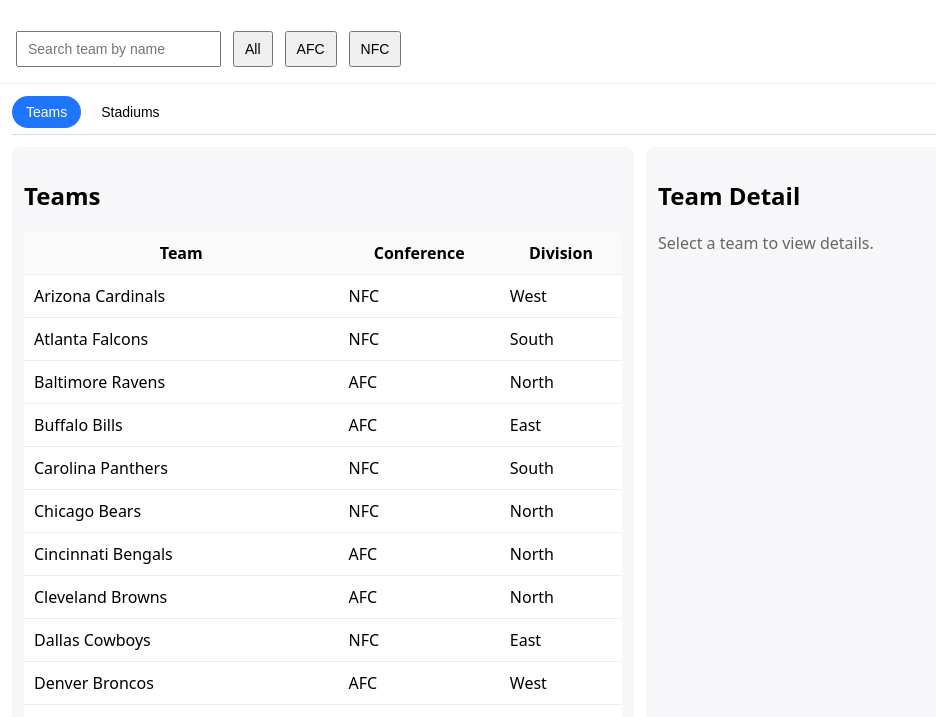
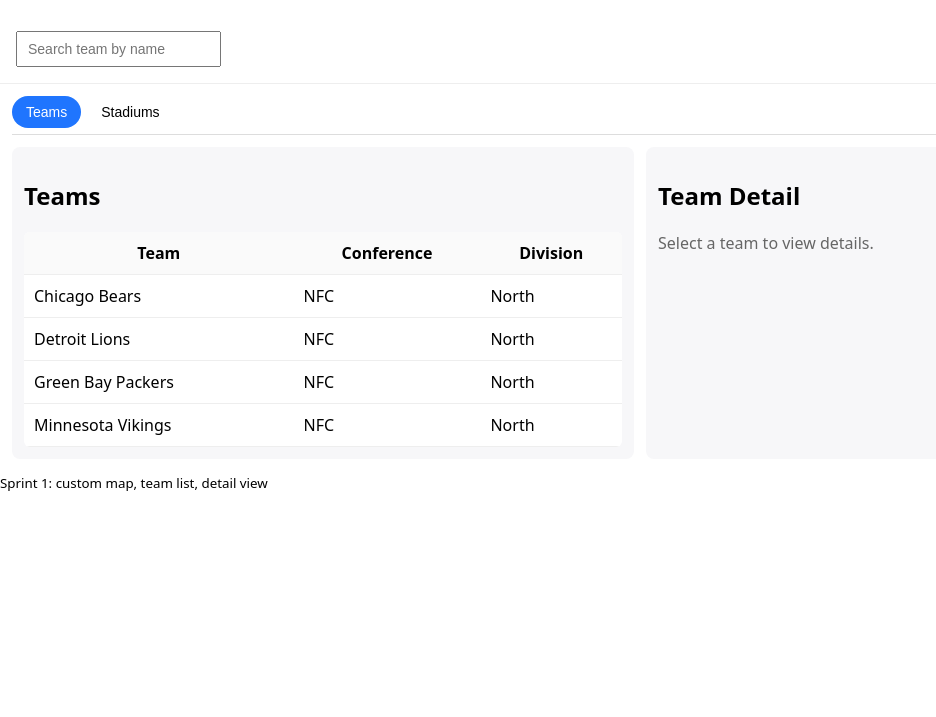
Before and after one commit to azeidan11/NFL-Project, a plain HTML site: page index.html in a window 1280 px wide. Shown: the part 83-800 px from the top of the page, without its empty margins (0-936 px from the left). Drawn offline with Linux system fonts and the light colour scheme.

Commit message:
NFC North Sort

```diff
--- a/index.html
+++ b/index.html
@@ -11,9 +11,6 @@
     <h1>NFL Teams</h1>
     <div class="controls">
       <input id="searchInput" placeholder="Search team by name" />
-      <button id="filterAll">All</button>
-      <button id="filterAFC">AFC</button>
-      <button id="filterNFC">NFC</button>
     </div>
   </header>
 
--- a/scripts/main.js
+++ b/scripts/main.js
@@ -1,19 +1,10 @@
 import { renderTeamList } from "./ui-team-list.js";
 import { renderTeamDetail } from "./ui-team-detail.js";
 import { renderStadiumList } from "./ui-stadium-list.js";
-import { mapByTeamName, ensureStoreLoaded } from "./store.js"; // add mapByTeamName
-
-let currentFilter = "ALL";
+import { ensureStoreLoaded, getTeamsFiltered, NFC_NORTH_FILTER } from "./store.js";
 
 function wireControls() {
   const search = document.getElementById("searchInput");
-  const btnAll = document.getElementById("filterAll");
-  const btnA = document.getElementById("filterAFC");
-  const btnN = document.getElementById("filterNFC");
-
-  btnAll.addEventListener("click", () => { currentFilter = "ALL"; renderTeamList(currentFilter); });
-  btnA.addEventListener("click", () => { currentFilter = "AFC"; renderTeamList(currentFilter); });
-  btnN.addEventListener("click", () => { currentFilter = "NFC"; renderTeamList(currentFilter); });
 
   // case insensitive partial search on Enter
   search.addEventListener("keydown", e => {
@@ -21,11 +12,9 @@ function wireControls() {
       const q = search.value.trim().toLowerCase();
       if (!q) return;
 
-      // get all team names from our CustomMap
-      const keys = mapByTeamName.sortedKeys ? mapByTeamName.sortedKeys() : [];
-
-      // find first partial match
-      const found = keys.find(name => name.toLowerCase().includes(q));
+      const allowedTeams = getTeamsFiltered(NFC_NORTH_FILTER);
+      const allowedNames = allowedTeams.map(team => team.name);
+      const found = allowedNames.find(name => name.toLowerCase().includes(q));
 
       const detailEl = document.querySelector("#team-detail .content");
       if (found) {
@@ -82,7 +71,7 @@ async function init() {
   }
 
   wireControls();
-  renderTeamList(currentFilter);
+  renderTeamList();
   renderStadiumList();
   // renderTeamDetail("Green Bay Packers"); // optional default
 }
--- a/scripts/store.js
+++ b/scripts/store.js
@@ -5,6 +5,7 @@ import { loadData } from "./data.js";
 export const mapByTeamName = new CustomMap();
 // Map stadiumId -> Stadium (use native Map, different from assignment's C++ rule)
 export const stadiumById = new Map();
+export const NFC_NORTH_FILTER = { conference: "NFC", division: "North" };
 
 let loadPromise;
 
@@ -33,6 +34,13 @@ export function getTeamsSorted(conference = "ALL") {
     out.push(t);
   }
   return out;
+}
+
+export function getTeamsFiltered(options = {}) {
+  const { conference = "ALL", division } = options;
+  const teams = getTeamsSorted(conference);
+  if (!division) return teams;
+  return teams.filter(team => team.division === division);
 }
 
 export function getTeamByName(name) {
--- a/scripts/ui-team-list.js
+++ b/scripts/ui-team-list.js
@@ -1,9 +1,19 @@
-import { getTeamsSorted } from "./store.js";
+import { getTeamsFiltered, NFC_NORTH_FILTER } from "./store.js";
 
-export function renderTeamList(conference = "ALL") {
+export function renderTeamList() {
   const tbody = document.querySelector("#team-table tbody");
-  const teams = getTeamsSorted(conference);
-  const rows = teams.map(t =>
+  const teams = getTeamsFiltered(NFC_NORTH_FILTER);
+  if (!tbody) return;
+
+  if (!teams.length) {
+    tbody.innerHTML = `<tr><td colspan="3" class="muted">No NFC North teams found.</td></tr>`;
+    return;
+  }
+
+  const rows = teams
+    .slice()
+    .sort((a, b) => a.name.localeCompare(b.name))
+    .map(t =>
       `<tr data-team="${t.name}">
         <td>${t.name}</td>
         <td>${t.conference}</td>
```
Lines whose indentation alone changed are shown as unchanged.
